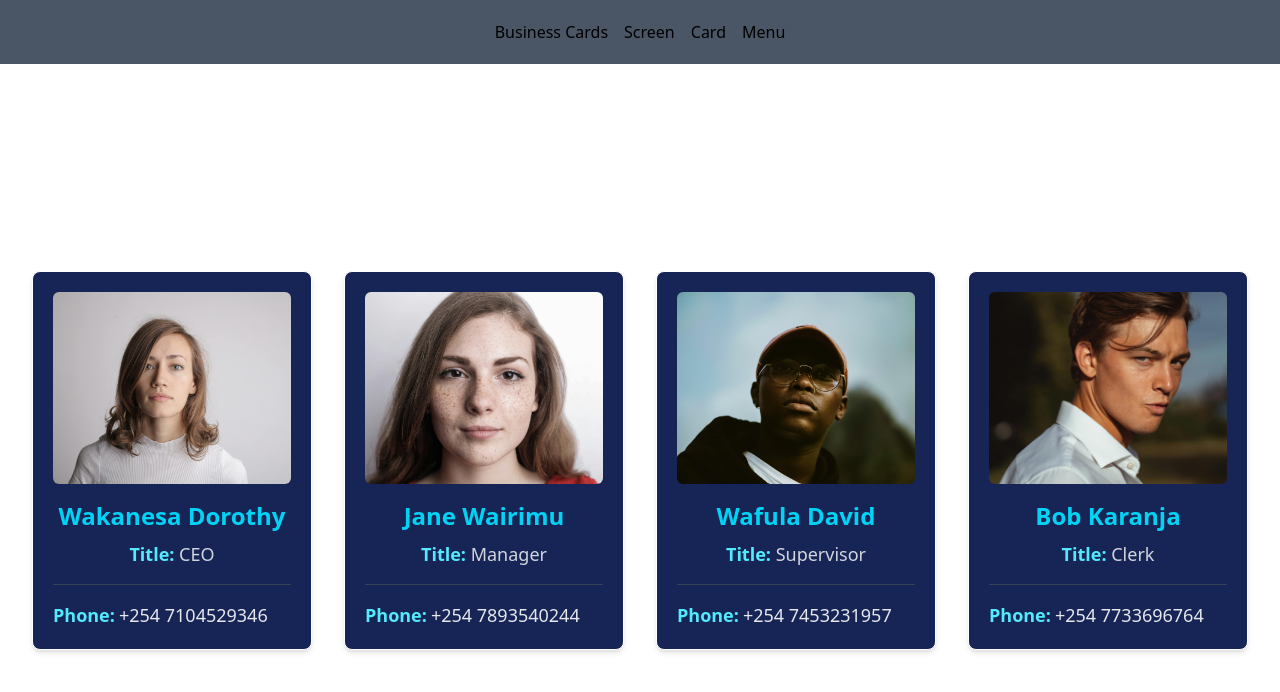
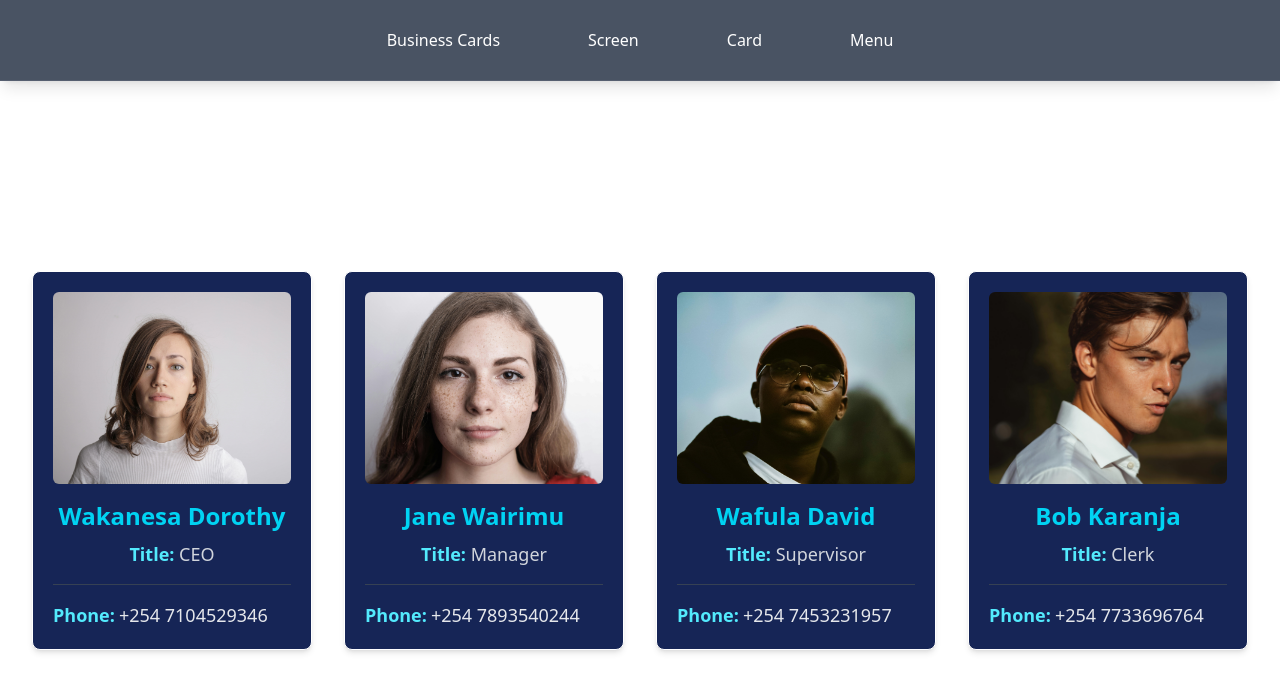
Before and after one commit to jeffkaberagithara-guru/Tasks, a React (Vite) app: page / in a window 1280 px wide. Shown: the top 692 px of the page. Built offline with nearby package versions, Linux system fonts and the light colour scheme.

Commit message:
Modified App.jsx and Navigation.jsx.

```diff
--- a/src/App.jsx
+++ b/src/App.jsx
@@ -25,7 +25,7 @@ function App() {
         <Route path='/screen' element={<Screen />} />
         <Route path='/card' element={<Card />} />
         <Route path='/menu' element={<>
-          <div className='mt-30'>
+          <div className='mt-30 '>
             <Menu />
           </div>
         </>}/>
--- a/src/components/Navigation.jsx
+++ b/src/components/Navigation.jsx
@@ -2,13 +2,11 @@ import { Link } from "react-router-dom";
 
 function Navigation() {
   return (
-      <nav className=" flex justify-center gap-4 fixed top-0 left-0 right-0 bg-gray-600 text-whiye py-5">
-          <Link to="/">Business Cards</Link>
-      <Link to="/screen">Screen</Link>
-      <Link to="/card">Card</Link>
-      <Link to="/menu">Menu</Link>
-
-
+    <nav className=" fixed top-0 left-0 right-0 flex justify-center items-center gap-14 py-5 px-6 bg-gray-700/90 backdrop-blur-md text-white shadow-lg border-b border-gray-500/40 z-50">
+      <Link className="text-white px-4 py-2 hover:text-cyan-400" to="/">Business Cards</Link>
+      <Link className="text-white px-4 py-2 hover:text-cyan-400" to="/screen">Screen</Link>
+      <Link className="text-white px-4 py-2 hover:text-cyan-400" to="/card">Card</Link>
+      <Link className="text-white px-4 py-2 hover:text-cyan-400" to="/menu">Menu</Link>
     </nav>
   );
 }
```
